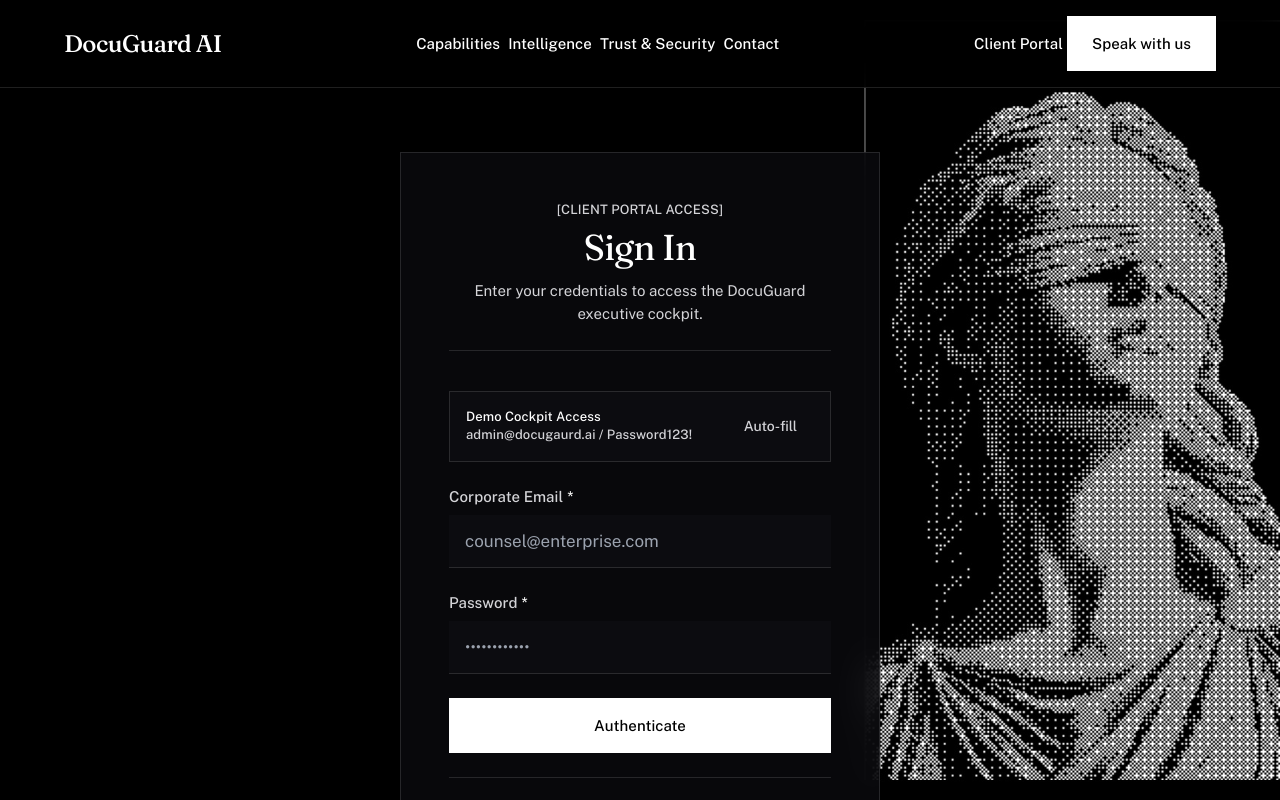
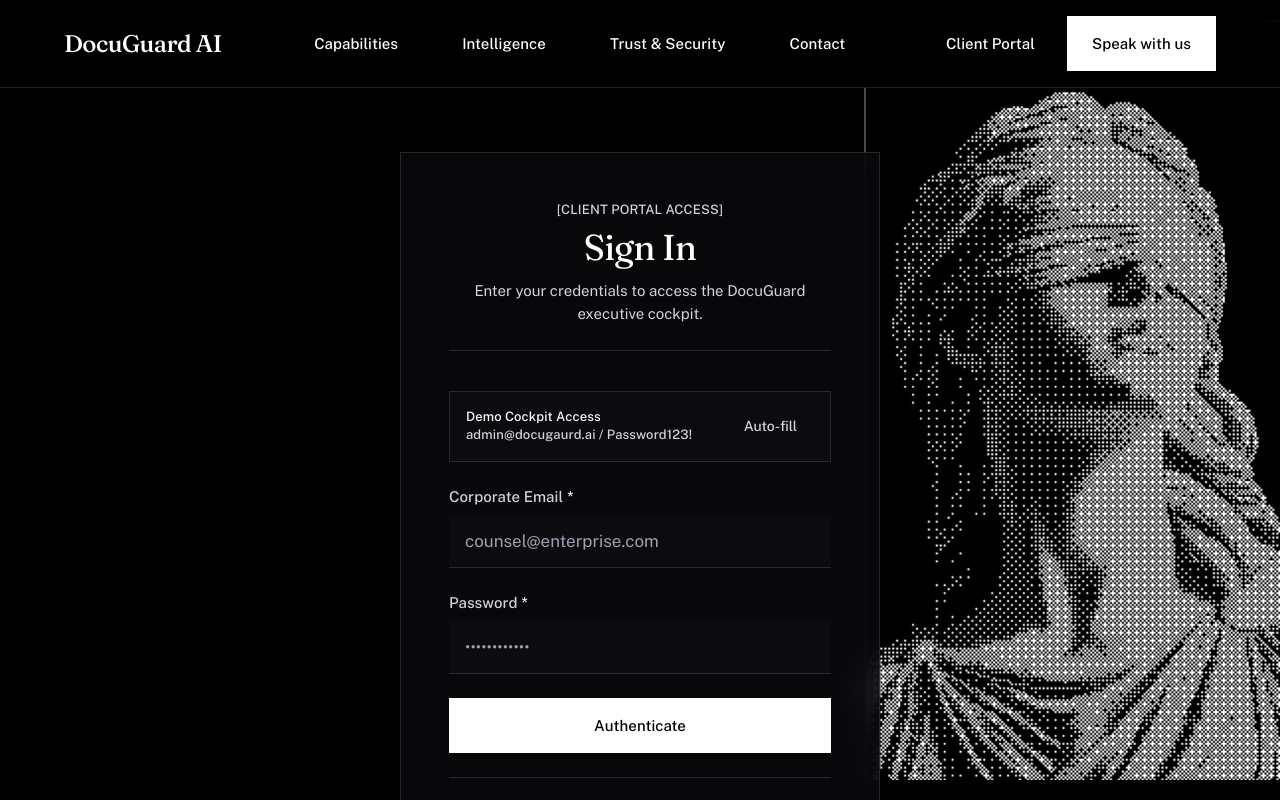
Before and after one commit to NivasBaluju/Docu-Gaurd-AI, a React (Vite) app: page /#/login in a window 1280 px wide. Shown: the top 800 px of the page. Built offline with nearby package versions, Linux system fonts and the light colour scheme; the HTML template or start-up script is replaced by a standard one.

Commit message:
fix(ui): eliminate white hover flash on dropzone and add generous spacing to navbar

```diff
--- a/src/components/layout/Topbar.jsx
+++ b/src/components/layout/Topbar.jsx
@@ -70,14 +70,14 @@ export function Topbar() {
           </Link>
 
           {/* Desktop Navigation Links */}
-          <div className="hidden lg:flex items-center gap-8">
+          <div className="hidden lg:flex items-center gap-10 xl:gap-12">
             {links.map((link) => {
               const isActive = location.pathname === link.href || (link.href !== '/' && location.pathname.startsWith(link.href));
               return (
                 <Link
                   key={link.href}
                   to={link.href}
-                  className="font-body text-label text-ink relative py-1 no-underline group"
+                  className="font-body text-label text-ink relative px-2 py-1.5 no-underline group tracking-wide"
                 >
                   {link.label}
                   <span
@@ -91,33 +91,36 @@ export function Topbar() {
           </div>
 
           {/* Desktop Actions */}
-          <div className="hidden lg:flex items-center gap-4">
+          <div className="hidden lg:flex items-center gap-6 sm:gap-8">
             {user ? (
-              <div className="flex items-center gap-4">
-                <span className="font-body text-micro border border-ink px-2 py-1 select-none">
+              <div className="flex items-center gap-6 sm:gap-7">
+                <span className="font-body text-micro border border-ink/40 px-3 py-1.5 select-none tracking-wider">
                   ZT Score: {trust ?? 100}
                 </span>
+                <div className="flex items-center gap-2.5">
                   <span className="font-body text-body-sm text-ink font-medium">
                     {user.name || user.email}
                   </span>
                   {user.role === 'admin' && (
-                  <span className="font-body text-micro bg-ink text-paper px-1.5 py-0.5 font-semibold">
+                    <span className="font-body text-micro bg-ink text-paper px-2 py-0.5 font-semibold tracking-wider">
                       ADMIN
                     </span>
                   )}
+                </div>
+                <div className="h-4 w-px bg-rule" aria-hidden="true" />
                 <button
                   type="button"
                   onClick={logout}
-                  className="font-body text-label text-ink-soft hover:text-ink transition-colors ml-2"
+                  className="font-body text-label text-ink-soft hover:text-ink hover:bg-white/5 transition-colors px-2 py-1"
                 >
                   Sign out
                 </button>
               </div>
             ) : (
-              <div className="flex items-center gap-4">
+              <div className="flex items-center gap-6">
                 <Link
                   to="/login"
-                  className="font-body text-label text-ink hover:text-ink-soft relative py-1 no-underline group"
+                  className="font-body text-label text-ink hover:text-ink-soft relative px-2 py-1 no-underline group"
                 >
                   Client Portal
                   <span className="absolute left-0 -bottom-1 h-px w-full bg-ink scale-x-0 origin-left group-hover:scale-x-100 transition-transform duration-fast" />
--- a/src/pages/Upload.jsx
+++ b/src/pages/Upload.jsx
@@ -165,8 +165,8 @@ export function Upload() {
             onClick={() => fileInputRef.current?.click()}
             className={`bg-paper-dim border p-16 sm:p-24 text-center cursor-pointer transition-all duration-fast ${
               isDragging
-                ? 'border-ink bg-neutral-200'
-                : 'border-rule hover:border-ink hover:bg-neutral-100'
+                ? 'border-ink bg-white/10'
+                : 'border-rule hover:border-ink/80 hover:bg-white/[0.03]'
             }`}
           >
             <input
```
Also changed, not shown: 73 other files (tests, documents, lock files or other folders). Lines whose indentation alone changed are shown as unchanged.
